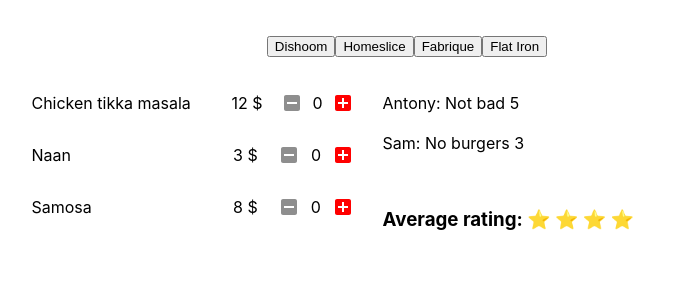
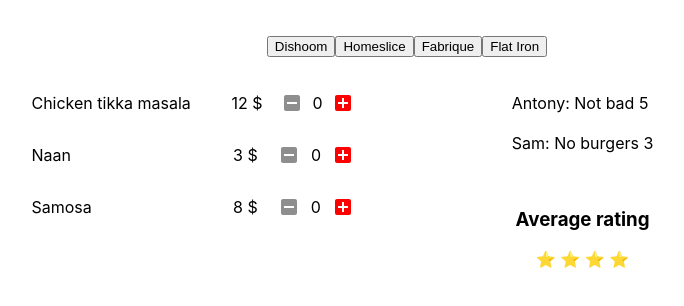
Before and after one commit to koretskiyav/react-2020-12-18, a React (Create React App) app: page / in a window 1280 px wide. Shown: the top 306 px of the page, without its empty margins (233-917 px from the left). Built offline with nearby package versions, Linux system fonts and the light colour scheme.

Commit message:
update style

```diff
--- a/src/components/Restaurants/Rate.js
+++ b/src/components/Restaurants/Rate.js
@@ -12,7 +12,8 @@ const Rate = ({ rate }) => {
 
   return (
     <div>
-      <h3>Average rating: {stars}</h3>
+      <h3>Average rating</h3>
+      <p style={{ textAlign: 'center' }}>{stars}</p>
     </div>
   );
 };
--- a/src/components/Restaurants/Restaurant/Restaurant.module.css
+++ b/src/components/Restaurants/Restaurant/Restaurant.module.css
@@ -10,5 +10,6 @@
   display: flex;
   flex-direction: column;
   justify-content: center;
+  align-items: center;
   margin-left: 30px;
 }
```
